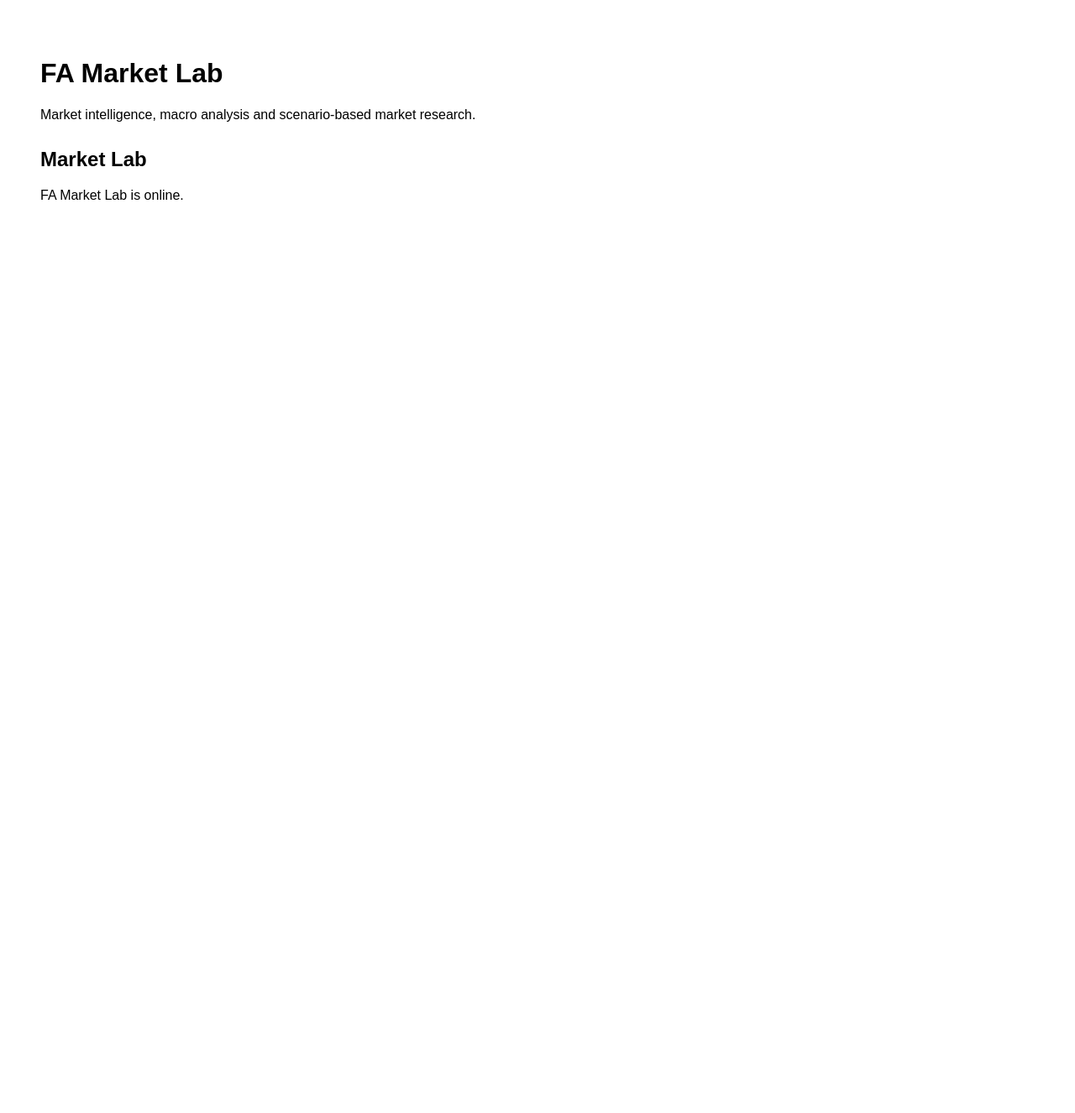
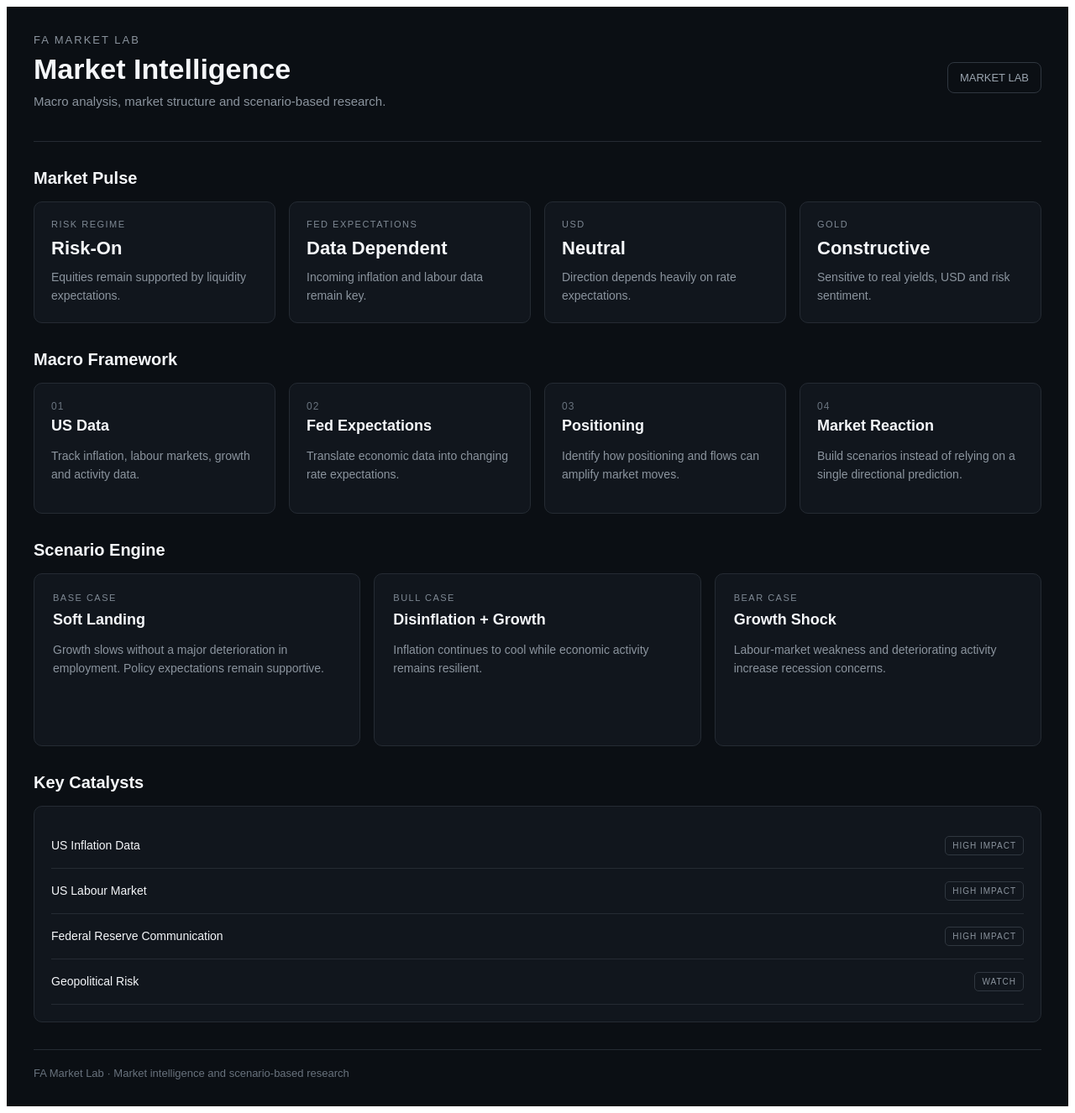
Before and after one commit to davidrogers2326-code/fa-market-lab, a Next.js app: page / in a window 1280 px wide. Shown: the whole page at 84% size. Before the commit the page ends 800 px from the top, so only its background shows below. Built offline with nearby package versions, Linux system fonts and the light colour scheme.

Commit message:
Update page.tsx

```diff
--- a/app/page.tsx
+++ b/app/page.tsx
@@ -1,17 +1,315 @@
 
 export default function Home() {
   return (
-    <main style={{ padding: "40px", fontFamily: "Arial, sans-serif" }}>
-      <h1>FA Market Lab</h1>
+    <main
+      style={{
+        minHeight: "100vh",
+        background: "#0b0f14",
+        color: "#f5f7fa",
+        fontFamily: "Arial, sans-serif",
+        padding: "32px",
+      }}
+    >
+      <div style={{ maxWidth: "1200px", margin: "0 auto" }}>
 
-      <p>
-        Market intelligence, macro analysis and scenario-based market research.
-      </p>
+        {/* HEADER */}
+        <header
+          style={{
+            display: "flex",
+            justifyContent: "space-between",
+            alignItems: "center",
+            borderBottom: "1px solid #252b33",
+            paddingBottom: "24px",
+            marginBottom: "32px",
+          }}
+        >
+          <div>
+            <div
+              style={{
+                fontSize: "13px",
+                color: "#8b949e",
+                letterSpacing: "2px",
+                marginBottom: "8px",
+              }}
+            >
+              FA MARKET LAB
+            </div>
 
-      <div style={{ marginTop: "30px" }}>
-        <h2>Market Lab</h2>
-        <p>FA Market Lab is online.</p>
+            <h1
+              style={{
+                fontSize: "34px",
+                margin: 0,
+                fontWeight: 700,
+              }}
+            >
+              Market Intelligence
+            </h1>
+
+            <p
+              style={{
+                color: "#8b949e",
+                marginTop: "10px",
+                fontSize: "15px",
+              }}
+            >
+              Macro analysis, market structure and scenario-based research.
+            </p>
+          </div>
+
+          <div
+            style={{
+              border: "1px solid #303740",
+              borderRadius: "8px",
+              padding: "10px 14px",
+              color: "#9aa4af",
+              fontSize: "13px",
+            }}
+          >
+            MARKET LAB
+          </div>
+        </header>
+
+        {/* MARKET PULSE */}
+        <section style={{ marginBottom: "32px" }}>
+          <h2 style={{ fontSize: "20px", marginBottom: "16px" }}>
+            Market Pulse
+          </h2>
+
+          <div
+            style={{
+              display: "grid",
+              gridTemplateColumns: "repeat(auto-fit, minmax(220px, 1fr))",
+              gap: "16px",
+            }}
+          >
+            <div style={cardStyle}>
+              <div style={labelStyle}>RISK REGIME</div>
+              <div style={valueStyle}>Risk-On</div>
+              <div style={mutedStyle}>
+                Equities remain supported by liquidity expectations.
+              </div>
+            </div>
+
+            <div style={cardStyle}>
+              <div style={labelStyle}>FED EXPECTATIONS</div>
+              <div style={valueStyle}>Data Dependent</div>
+              <div style={mutedStyle}>
+                Incoming inflation and labour data remain key.
+              </div>
+            </div>
+
+            <div style={cardStyle}>
+              <div style={labelStyle}>USD</div>
+              <div style={valueStyle}>Neutral</div>
+              <div style={mutedStyle}>
+                Direction depends heavily on rate expectations.
+              </div>
+            </div>
+
+            <div style={cardStyle}>
+              <div style={labelStyle}>GOLD</div>
+              <div style={valueStyle}>Constructive</div>
+              <div style={mutedStyle}>
+                Sensitive to real yields, USD and risk sentiment.
+              </div>
+            </div>
+          </div>
+        </section>
+
+        {/* CORE FRAMEWORK */}
+        <section style={{ marginBottom: "32px" }}>
+          <h2 style={{ fontSize: "20px", marginBottom: "16px" }}>
+            Macro Framework
+          </h2>
+
+          <div
+            style={{
+              display: "grid",
+              gridTemplateColumns: "repeat(auto-fit, minmax(260px, 1fr))",
+              gap: "16px",
+            }}
+          >
+            <div style={cardStyle}>
+              <div style={numberStyle}>01</div>
+              <h3 style={headingStyle}>US Data</h3>
+              <p style={mutedStyle}>
+                Track inflation, labour markets, growth and activity data.
+              </p>
+            </div>
+
+            <div style={cardStyle}>
+              <div style={numberStyle}>02</div>
+              <h3 style={headingStyle}>Fed Expectations</h3>
+              <p style={mutedStyle}>
+                Translate economic data into changing rate expectations.
+              </p>
+            </div>
+
+            <div style={cardStyle}>
+              <div style={numberStyle}>03</div>
+              <h3 style={headingStyle}>Positioning</h3>
+              <p style={mutedStyle}>
+                Identify how positioning and flows can amplify market moves.
+              </p>
+            </div>
+
+            <div style={cardStyle}>
+              <div style={numberStyle}>04</div>
+              <h3 style={headingStyle}>Market Reaction</h3>
+              <p style={mutedStyle}>
+                Build scenarios instead of relying on a single directional
+                prediction.
+              </p>
+            </div>
+          </div>
+        </section>
+
+        {/* SCENARIOS */}
+        <section style={{ marginBottom: "32px" }}>
+          <h2 style={{ fontSize: "20px", marginBottom: "16px" }}>
+            Scenario Engine
+          </h2>
+
+          <div
+            style={{
+              display: "grid",
+              gridTemplateColumns: "repeat(auto-fit, minmax(280px, 1fr))",
+              gap: "16px",
+            }}
+          >
+            <div style={scenarioStyle}>
+              <div style={labelStyle}>BASE CASE</div>
+              <h3 style={headingStyle}>Soft Landing</h3>
+              <p style={mutedStyle}>
+                Growth slows without a major deterioration in employment.
+                Policy expectations remain supportive.
+              </p>
+            </div>
+
+            <div style={scenarioStyle}>
+              <div style={labelStyle}>BULL CASE</div>
+              <h3 style={headingStyle}>Disinflation + Growth</h3>
+              <p style={mutedStyle}>
+                Inflation continues to cool while economic activity remains
+                resilient.
+              </p>
+            </div>
+
+            <div style={scenarioStyle}>
+              <div style={labelStyle}>BEAR CASE</div>
+              <h3 style={headingStyle}>Growth Shock</h3>
+              <p style={mutedStyle}>
+                Labour-market weakness and deteriorating activity increase
+                recession concerns.
+              </p>
+            </div>
+          </div>
+        </section>
+
+        {/* CATALYSTS */}
+        <section style={{ marginBottom: "32px" }}>
+          <h2 style={{ fontSize: "20px", marginBottom: "16px" }}>
+            Key Catalysts
+          </h2>
+
+          <div style={cardStyle}>
+            <div style={catalystStyle}>
+              <span>US Inflation Data</span>
+              <span style={tagStyle}>HIGH IMPACT</span>
+            </div>
+
+            <div style={catalystStyle}>
+              <span>US Labour Market</span>
+              <span style={tagStyle}>HIGH IMPACT</span>
+            </div>
+
+            <div style={catalystStyle}>
+              <span>Federal Reserve Communication</span>
+              <span style={tagStyle}>HIGH IMPACT</span>
+            </div>
+
+            <div style={catalystStyle}>
+              <span>Geopolitical Risk</span>
+              <span style={tagStyle}>WATCH</span>
+            </div>
+          </div>
+        </section>
+
+        {/* FOOTER */}
+        <footer
+          style={{
+            borderTop: "1px solid #252b33",
+            paddingTop: "20px",
+            color: "#68727d",
+            fontSize: "13px",
+          }}
+        >
+          FA Market Lab · Market intelligence and scenario-based research
+        </footer>
       </div>
     </main>
   );
 }
+
+const cardStyle = {
+  background: "#11161d",
+  border: "1px solid #252b33",
+  borderRadius: "10px",
+  padding: "20px",
+};
+
+const scenarioStyle = {
+  background: "#11161d",
+  border: "1px solid #252b33",
+  borderRadius: "10px",
+  padding: "22px",
+  minHeight: "160px",
+};
+
+const labelStyle = {
+  fontSize: "11px",
+  letterSpacing: "1.5px",
+  color: "#7f8994",
+  marginBottom: "10px",
+};
+
+const valueStyle = {
+  fontSize: "22px",
+  fontWeight: 700,
+  marginBottom: "10px",
+};
+
+const mutedStyle = {
+  color: "#8b949e",
+  fontSize: "14px",
+  lineHeight: "1.6",
+};
+
+const headingStyle = {
+  fontSize: "18px",
+  margin: "6px 0 10px",
+};
+
+const numberStyle = {
+  fontSize: "12px",
+  color: "#69737e",
+  letterSpacing: "1px",
+};
+
+const catalystStyle = {
+  display: "flex",
+  justifyContent: "space-between",
+  alignItems: "center",
+  padding: "15px 0",
+  borderBottom: "1px solid #252b33",
+  fontSize: "14px",
+};
+
+const tagStyle = {
+  fontSize: "10px",
+  letterSpacing: "1px",
+  color: "#8b949e",
+  border: "1px solid #303740",
+  borderRadius: "5px",
+  padding: "5px 8px",
+};
```
